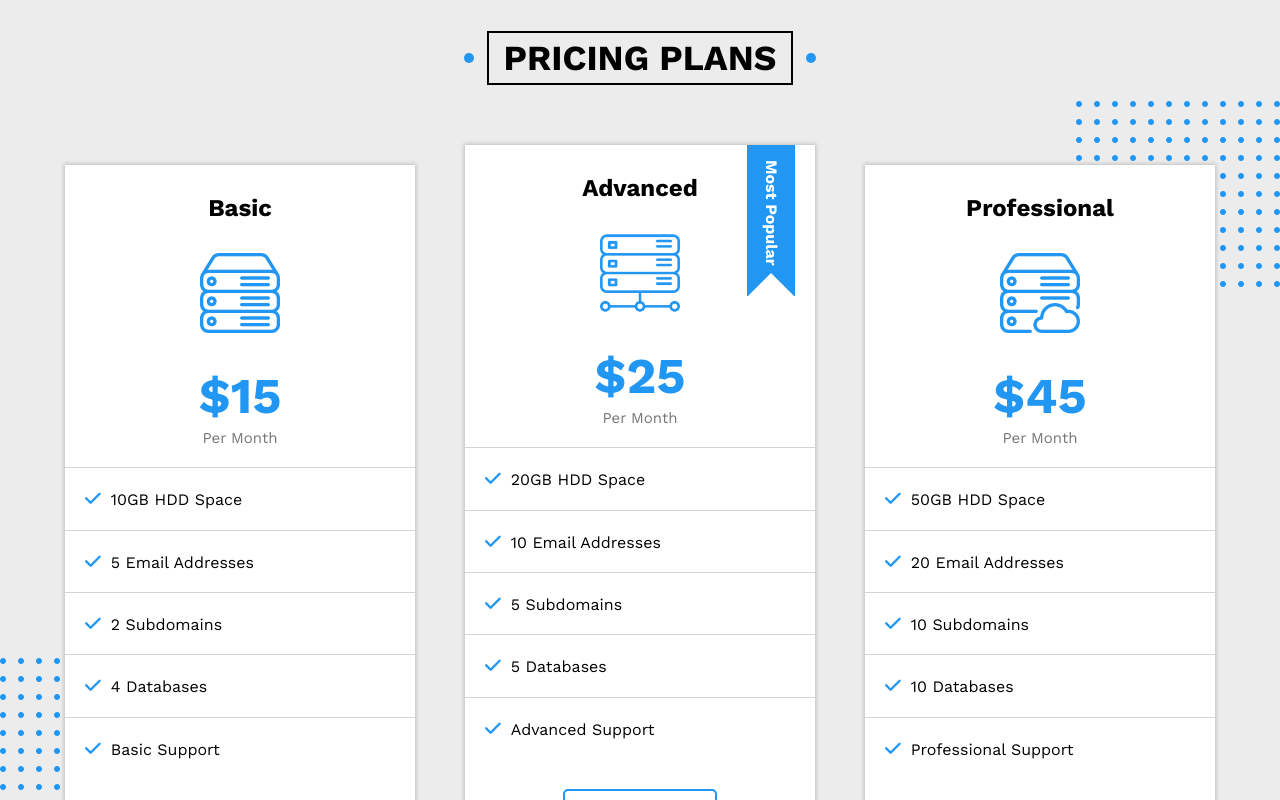
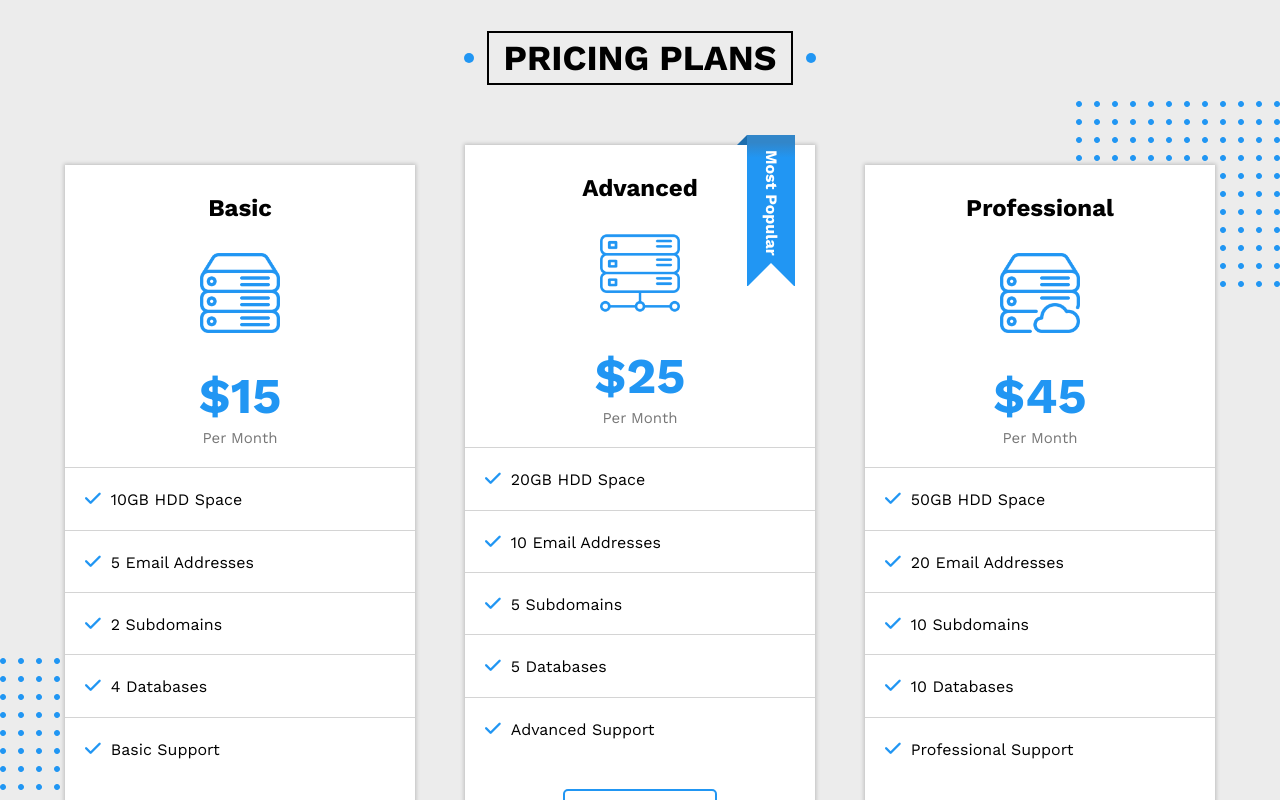
Before and after one commit to AymanElGhozy/Design-One, a plain HTML site: page index.html in a window 1280 px wide. Shown: the part 10120-10920 px from the top of the page. Drawn offline with nearby package versions, Linux system fonts and the light colour scheme.

Commit message:
editing 'most popular' to be more cool

```diff
--- a/css/master.css
+++ b/css/master.css
@@ -1255,31 +1255,30 @@ html {
     position: relative;
     flex: 1;
     box-shadow: 0 0 4px 1px rgb(0 0 0 / 20%);
-    overflow: hidden;
 }
 .plans .container .plans-content .plan-box::before,
 .plans .container .plans-content .plan-box::after {
     content: '';
     position: absolute;
-    width: 100%;
+    width: 0;
     height: 50%;
     background-color: #fafafa;
     transition: all var(--main-transition);
 }
 .plans .container .plans-content .plan-box::before {
     top: 0;
-    left: -100%;
+    left: 0;
 }
 .plans .container .plans-content .plan-box::after {
     bottom: 0;
-    right: -100%;
+    right: 0;
     z-index: 1;
 }
 .plans .container .plans-content .plan-box:hover::before {
-    left: 0;
+    width: 100%;
 }
 .plans .container .plans-content .plan-box:hover::after {
-    right: 0;
+    width: 100%;
 }
 .plans .container .plans-content .plan-box:nth-child(2) {
     transform: translateY(-20px);
@@ -1293,8 +1292,8 @@ html {
     position: absolute;
     right: 20px;
     writing-mode: vertical-lr;
-    top: 0;
-    background-color: var(--main-color);
+    top: -10px;
+    background-image: linear-gradient(to bottom, #3286c9 5%, #2196F3 15%);
     color: white;
     padding: 15px 15px 30px;
     font-weight: bold;
@@ -1308,6 +1307,15 @@ html {
     bottom: -1px;
     transform: translateX(-50%);
     left: 50%;
+}
+.plans .container .plans-content .plan-box > span::after {
+    content: "";
+    position: absolute;
+    border-width: 5px;
+    border-style: solid;
+    border-color: transparent #1c6dad #1c6dad transparent;
+    top: 0;
+    left: -10px;
 }
 .plans .container .plans-content .plan-box .plan {
     text-align: center;
```
